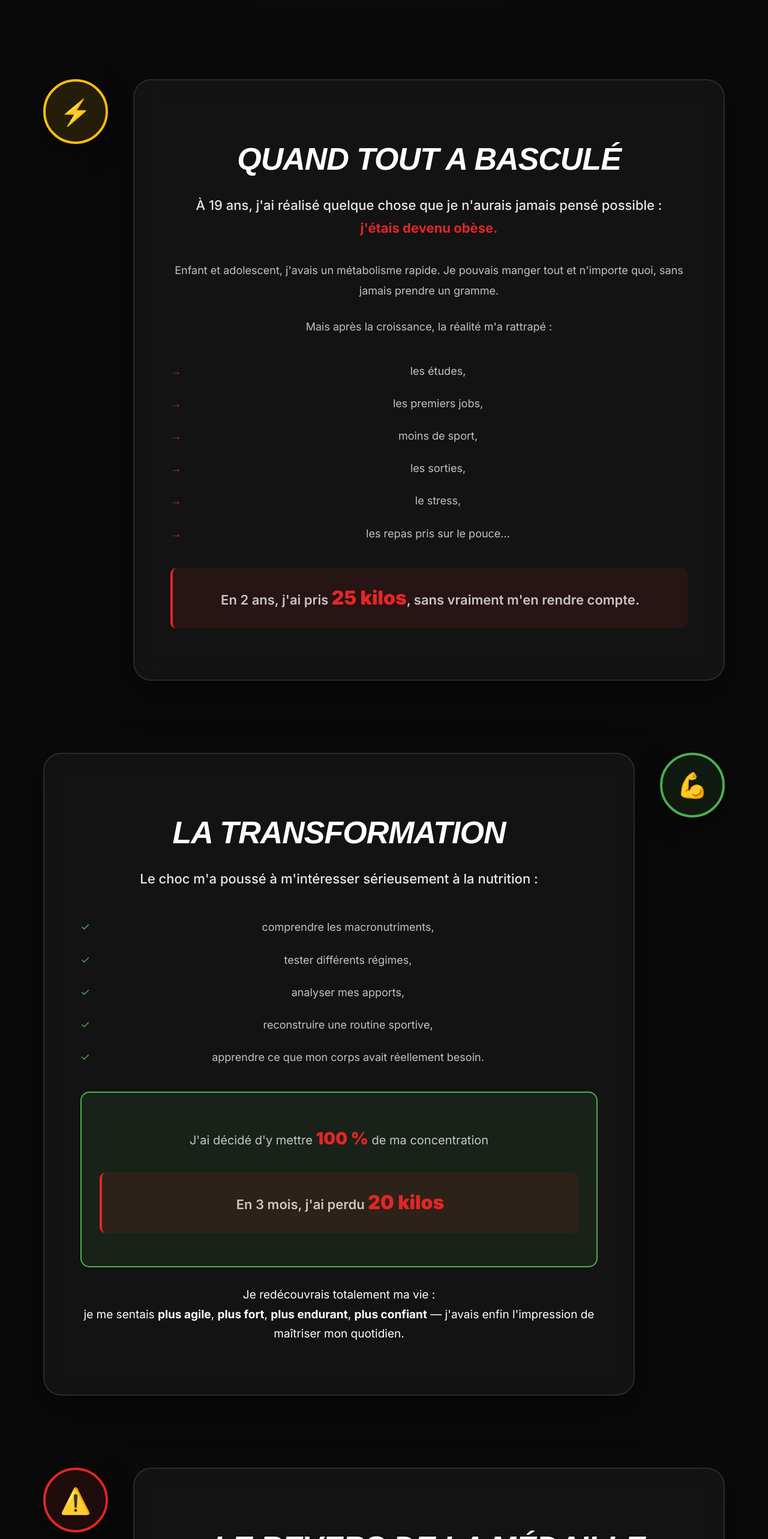
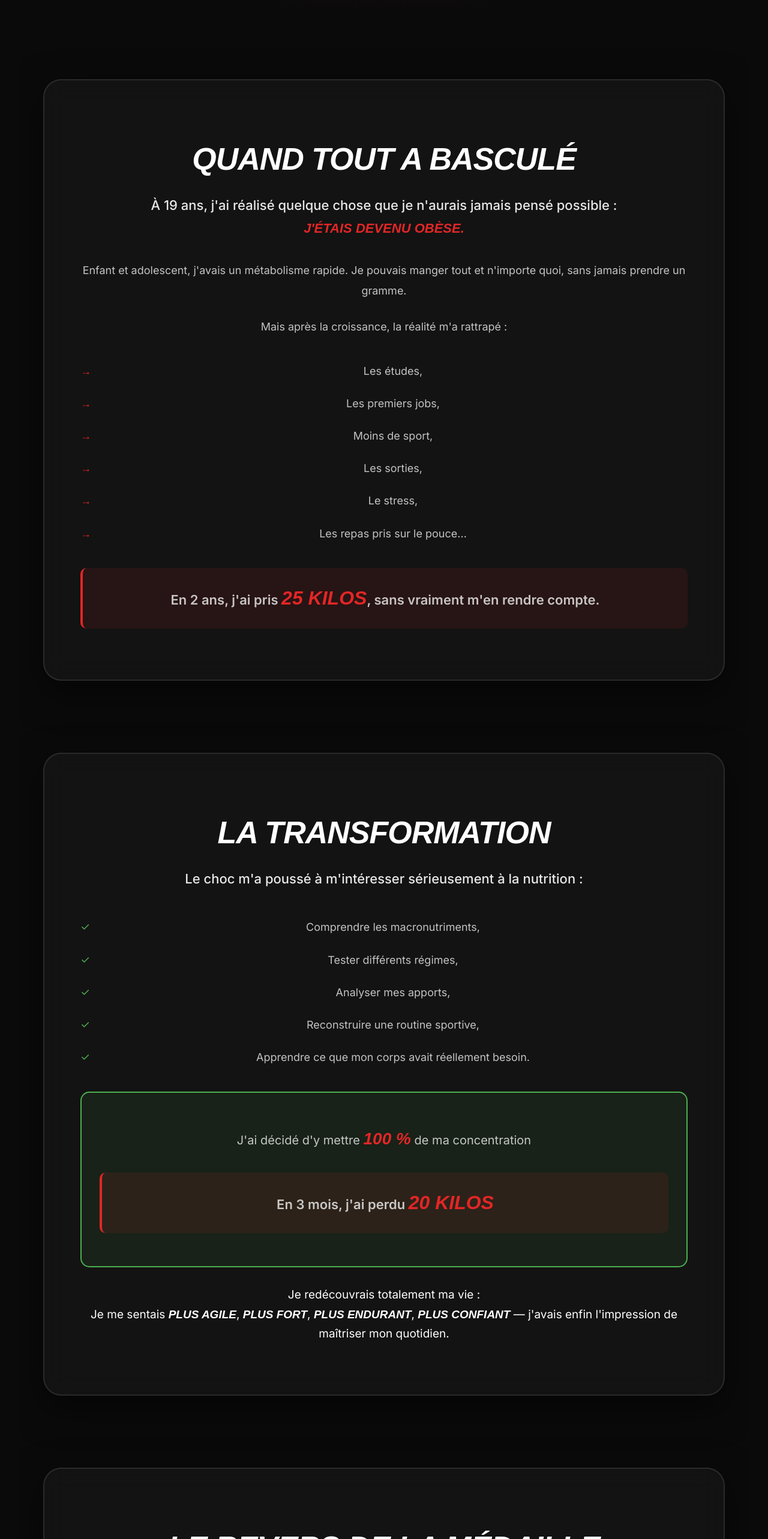
Before and after one commit to TheoLmrq/my-site, a React (Vite) app: page /my-site/notre-histoire in a window 1280 px wide. Shown: the part 1180-3746 px from the top of the page at 60% size. Built offline with nearby package versions, Linux system fonts and the light colour scheme.

Commit message:
Fix Notre Histoire : Majuscules début phrases + textes gras en BISON + retrait icônes emoji timeline

```diff
--- a/src/pages/NotreHistoire.jsx
+++ b/src/pages/NotreHistoire.jsx
@@ -51,32 +51,30 @@ function NotreHistoire() {
       <section className="timeline-section" ref={timelineRef}>
         {/* Chapter 1 */}
         <div className="timeline-block fade-in">
-          <div className="timeline-icon shock">⚡</div>
           <div className="timeline-content">
             <h2 className="chapter-title">Quand tout a basculé</h2>
             <p className="chapter-intro">
               À 19 ans, j'ai réalisé quelque chose que je n'aurais jamais pensé possible :<br/>
-              <strong className="text-red">j'étais devenu obèse.</strong>
+              <strong className="text-red">J'ÉTAIS DEVENU OBÈSE.</strong>
             </p>
             <div className="story-text">
               <p>Enfant et adolescent, j'avais un métabolisme rapide. Je pouvais manger tout et n'importe quoi, sans jamais prendre un gramme.</p>
               <p>Mais après la croissance, la réalité m'a rattrapé :</p>
               <ul className="impact-list">
-                <li>les études,</li>
-                <li>les premiers jobs,</li>
-                <li>moins de sport,</li>
-                <li>les sorties,</li>
-                <li>le stress,</li>
-                <li>les repas pris sur le pouce...</li>
+                <li>Les études,</li>
+                <li>Les premiers jobs,</li>
+                <li>Moins de sport,</li>
+                <li>Les sorties,</li>
+                <li>Le stress,</li>
+                <li>Les repas pris sur le pouce...</li>
               </ul>
-              <p className="weight-stat">En 2 ans, j'ai pris <span className="stat-number">25 kilos</span>, sans vraiment m'en rendre compte.</p>
+              <p className="weight-stat">En 2 ans, j'ai pris <span className="stat-number">25 KILOS</span>, sans vraiment m'en rendre compte.</p>
             </div>
           </div>
         </div>
 
         {/* Chapter 2 */}
         <div className="timeline-block fade-in reverse">
-          <div className="timeline-icon success">💪</div>
           <div className="timeline-content">
             <h2 className="chapter-title">La transformation</h2>
             <p className="chapter-intro">
@@ -84,19 +82,19 @@ function NotreHistoire() {
             </p>
             <div className="story-text">
               <ul className="action-list">
-                <li>comprendre les macronutriments,</li>
-                <li>tester différents régimes,</li>
-                <li>analyser mes apports,</li>
-                <li>reconstruire une routine sportive,</li>
-                <li>apprendre ce que mon corps avait réellement besoin.</li>
+                <li>Comprendre les macronutriments,</li>
+                <li>Tester différents régimes,</li>
+                <li>Analyser mes apports,</li>
+                <li>Reconstruire une routine sportive,</li>
+                <li>Apprendre ce que mon corps avait réellement besoin.</li>
               </ul>
               <div className="result-box">
                 <p className="result-stat">J'ai décidé d'y mettre <span className="highlight-red">100 %</span> de ma concentration</p>
-                <p className="result-achievement">En 3 mois, j'ai perdu <span className="stat-number">20 kilos</span></p>
+                <p className="result-achievement">En 3 mois, j'ai perdu <span className="stat-number">20 KILOS</span></p>
               </div>
               <p className="transformation-text">
                 Je redécouvrais totalement ma vie :<br/>
-                je me sentais <strong>plus agile</strong>, <strong>plus fort</strong>, <strong>plus endurant</strong>, <strong>plus confiant</strong> — j'avais enfin l'impression de maîtriser mon quotidien.
+                Je me sentais <strong>PLUS AGILE</strong>, <strong>PLUS FORT</strong>, <strong>PLUS ENDURANT</strong>, <strong>PLUS CONFIANT</strong> — j'avais enfin l'impression de maîtriser mon quotidien.
               </p>
             </div>
           </div>
@@ -104,7 +102,6 @@ function NotreHistoire() {
 
         {/* Chapter 3 */}
         <div className="timeline-block fade-in">
-          <div className="timeline-icon warning">⚠️</div>
           <div className="timeline-content">
             <h2 className="chapter-title">Le revers de la médaille</h2>
             <p className="chapter-intro">
@@ -112,21 +109,21 @@ function NotreHistoire() {
             </p>
             <div className="story-text">
               <ul className="burden-list">
-                <li>compter ses calories,</li>
-                <li>suivre ses macros,</li>
-                <li>cuisiner chaque soir,</li>
-                <li>préparer ses tupperwares,</li>
-                <li>planifier ses repas,</li>
-                <li>éviter les pièges du quotidien…</li>
+                <li>Compter ses calories,</li>
+                <li>Suivre ses macros,</li>
+                <li>Cuisiner chaque soir,</li>
+                <li>Préparer ses tupperwares,</li>
+                <li>Planifier ses repas,</li>
+                <li>Éviter les pièges du quotidien…</li>
               </ul>
-              <p className="burden-text">C'est une <span className="text-red">charge mentale énorme</span>.</p>
+              <p className="burden-text">C'est une <span className="text-red">CHARGE MENTALE ÉNORME</span>.</p>
               <p>Et malgré mon assiduité au sport, la vie réelle a fini par reprendre le dessus :<br/>
-              pression au travail, imprévus, événements sociaux, fatigue…</p>
+              Pression au travail, imprévus, événements sociaux, fatigue…</p>
               <p>Progressivement, j'ai perdu le fil et j'ai commencé à reprendre du poids.</p>
               <div className="truth-box">
                 <p className="truth-statement">
                   La vérité, c'est que :<br/>
-                  <span className="highlight-red">bien manger au quotidien est difficile</span> — même pour quelqu'un de motivé.
+                  <span className="highlight-red">BIEN MANGER AU QUOTIDIEN EST DIFFICILE</span> — même pour quelqu'un de motivé.
                 </p>
               </div>
             </div>
@@ -135,25 +132,24 @@ function NotreHistoire() {
 
         {/* Chapter 4 */}
         <div className="timeline-block fade-in reverse">
-          <div className="timeline-icon idea">💡</div>
           <div className="timeline-content">
             <h2 className="chapter-title">Pourquoi Fitchen existe</h2>
             <div className="story-text">
               <p>J'ai alors compris que le problème n'était pas la volonté,<br/>
-              ni le manque de connaissances.</p>
+              Ni le manque de connaissances.</p>
 
               <div className="problem-box">
                 <p className="problem-title">Le problème, c'est :</p>
                 <div className="problem-grid">
-                  <div className="problem-item">👉 le temps</div>
-                  <div className="problem-item">👉 la logistique</div>
-                  <div className="problem-item">👉 la charge mentale</div>
+                  <div className="problem-item">👉 LE TEMPS</div>
+                  <div className="problem-item">👉 LA LOGISTIQUE</div>
+                  <div className="problem-item">👉 LA CHARGE MENTALE</div>
                 </div>
               </div>
 
               <p className="solution-text">
                 C'est pour cela que j'ai créé <span className="brand">Fitchen</span> :<br/>
-                une solution <strong>simple</strong>, <strong>accessible</strong> et pensée pour les personnes actives, les sportifs, et tous ceux qui veulent prendre soin d'eux sans se prendre la tête.
+                Une solution <strong>SIMPLE</strong>, <strong>ACCESSIBLE</strong> et pensée pour les personnes actives, les sportifs, et tous ceux qui veulent prendre soin d'eux sans se prendre la tête.
               </p>
             </div>
           </div>
@@ -235,12 +231,12 @@ function NotreHistoire() {
       <section className="foryou-section fade-in">
         <h2 className="section-title">Fitchen, c'est pour toi si…</h2>
         <div className="foryou-grid">
-          <div className="foryou-item">✓ tu veux performer au sport</div>
-          <div className="foryou-item">✓ tu veux reprendre le contrôle de ton alimentation</div>
-          <div className="foryou-item">✓ tu veux perdre du poids, en prendre, ou simplement stabiliser</div>
-          <div className="foryou-item">✓ tu n'as pas le temps de cuisiner</div>
-          <div className="foryou-item">✓ tu veux arrêter de penser à « quoi manger ce soir »</div>
-          <div className="foryou-item">✓ tu veux combiner santé, goût et praticité</div>
+          <div className="foryou-item">✓ Tu veux performer au sport</div>
+          <div className="foryou-item">✓ Tu veux reprendre le contrôle de ton alimentation</div>
+          <div className="foryou-item">✓ Tu veux perdre du poids, en prendre, ou simplement stabiliser</div>
+          <div className="foryou-item">✓ Tu n'as pas le temps de cuisiner</div>
+          <div className="foryou-item">✓ Tu veux arrêter de penser à « quoi manger ce soir »</div>
+          <div className="foryou-item">✓ Tu veux combiner santé, goût et praticité</div>
         </div>
       </section>
 
@@ -251,7 +247,7 @@ function NotreHistoire() {
           <p className="final-text">
             J'ai créé ce service parce que j'aurais aimé l'avoir quand j'en avais besoin.<br/>
             Aujourd'hui, mon histoire devient ton raccourci.<br/>
-            Pour t'aider à <strong>mieux manger</strong>, <strong>mieux vivre</strong>, <strong>mieux performer</strong> — sans sacrifier ton quotidien.
+            Pour t'aider à <strong>MIEUX MANGER</strong>, <strong>MIEUX VIVRE</strong>, <strong>MIEUX PERFORMER</strong> — sans sacrifier ton quotidien.
           </p>
           <div className="final-cta">
             <h3 className="welcome-text">Bienvenue chez Fitchen.</h3>
--- a/src/styles/NotreHistoire.css
+++ b/src/styles/NotreHistoire.css
@@ -133,15 +133,12 @@
 }
 
 .timeline-block {
-  display: grid;
-  grid-template-columns: 100px 1fr;
-  gap: 50px;
+  display: block;
   margin-bottom: 120px;
-  align-items: start;
 }
 
 .timeline-block.reverse {
-  direction: rtl;
+  direction: ltr;
 }
 
 .timeline-block.reverse > * {
@@ -149,37 +146,7 @@
 }
 
 .timeline-icon {
-  width: 100px;
-  height: 100px;
-  border-radius: 50%;
-  display: flex;
-  align-items: center;
-  justify-content: center;
-  font-size: 42px;
-  border: 4px solid;
-  position: sticky;
-  top: 140px;
-  box-shadow: 0 10px 40px rgba(0, 0, 0, 0.5);
-}
-
-.timeline-icon.shock {
-  background: rgba(255, 193, 7, 0.1);
-  border-color: #FFC107;
-}
-
-.timeline-icon.success {
-  background: rgba(76, 175, 80, 0.1);
-  border-color: #4CAF50;
-}
-
-.timeline-icon.warning {
-  background: rgba(227, 38, 38, 0.1);
-  border-color: #E32626;
-}
-
-.timeline-icon.idea {
-  background: rgba(33, 150, 243, 0.1);
-  border-color: #2196F3;
+  display: none;
 }
 
 .timeline-content {
@@ -224,7 +191,9 @@
 
 .story-text strong {
   color: white;
-  font-weight: 700;
+  font-weight: 900;
+  font-family: 'Bison', sans-serif;
+  font-style: italic;
 }
 
 /* ===== LISTS ===== */
@@ -284,6 +253,8 @@
 .stat-number {
   font-size: 32px;
   font-weight: 900;
+  font-family: 'Bison', sans-serif;
+  font-style: italic;
   color: #E32626;
 }
 
@@ -303,6 +274,8 @@
 .highlight-red {
   color: #E32626;
   font-weight: 900;
+  font-family: 'Bison', sans-serif;
+  font-style: italic;
   font-size: 28px;
 }
 
@@ -315,7 +288,9 @@
 
 .text-red {
   color: #E32626;
-  font-weight: 700;
+  font-weight: 900;
+  font-family: 'Bison', sans-serif;
+  font-style: italic;
 }
 
 .burden-text {
@@ -368,7 +343,9 @@
   padding: 15px 20px;
   border-radius: 10px;
   font-size: 18px;
-  font-weight: 600;
+  font-weight: 900;
+  font-family: 'Bison', sans-serif;
+  font-style: italic;
   color: white;
   text-align: center;
 }
@@ -379,6 +356,12 @@
   color: white;
   margin-top: 30px;
   text-align: center;
+}
+
+.solution-text strong {
+  font-family: 'Bison', sans-serif;
+  font-style: italic;
+  font-weight: 900;
 }
 
 .brand {
@@ -639,7 +622,9 @@
 
 .final-text strong {
   color: #E32626;
-  font-weight: 800;
+  font-weight: 900;
+  font-family: 'Bison', sans-serif;
+  font-style: italic;
 }
 
 .final-cta {
@@ -709,16 +694,8 @@
   }
 
   .timeline-block {
-    grid-template-columns: 70px 1fr;
-    gap: 25px;
+    display: block;
     margin-bottom: 80px;
-  }
-
-  .timeline-icon {
-    width: 70px;
-    height: 70px;
-    font-size: 32px;
-    border-width: 3px;
   }
 
   .timeline-content {
```
